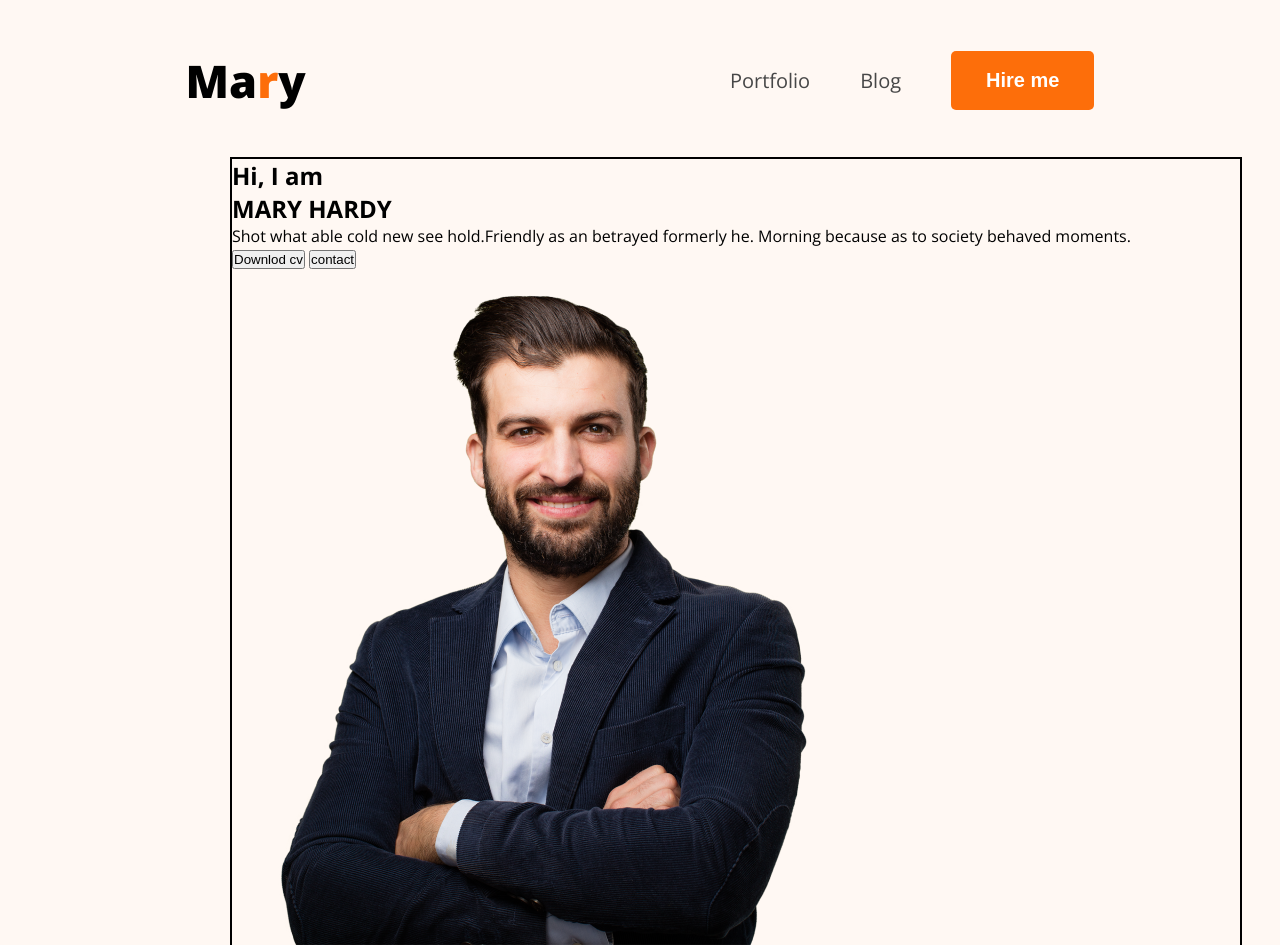
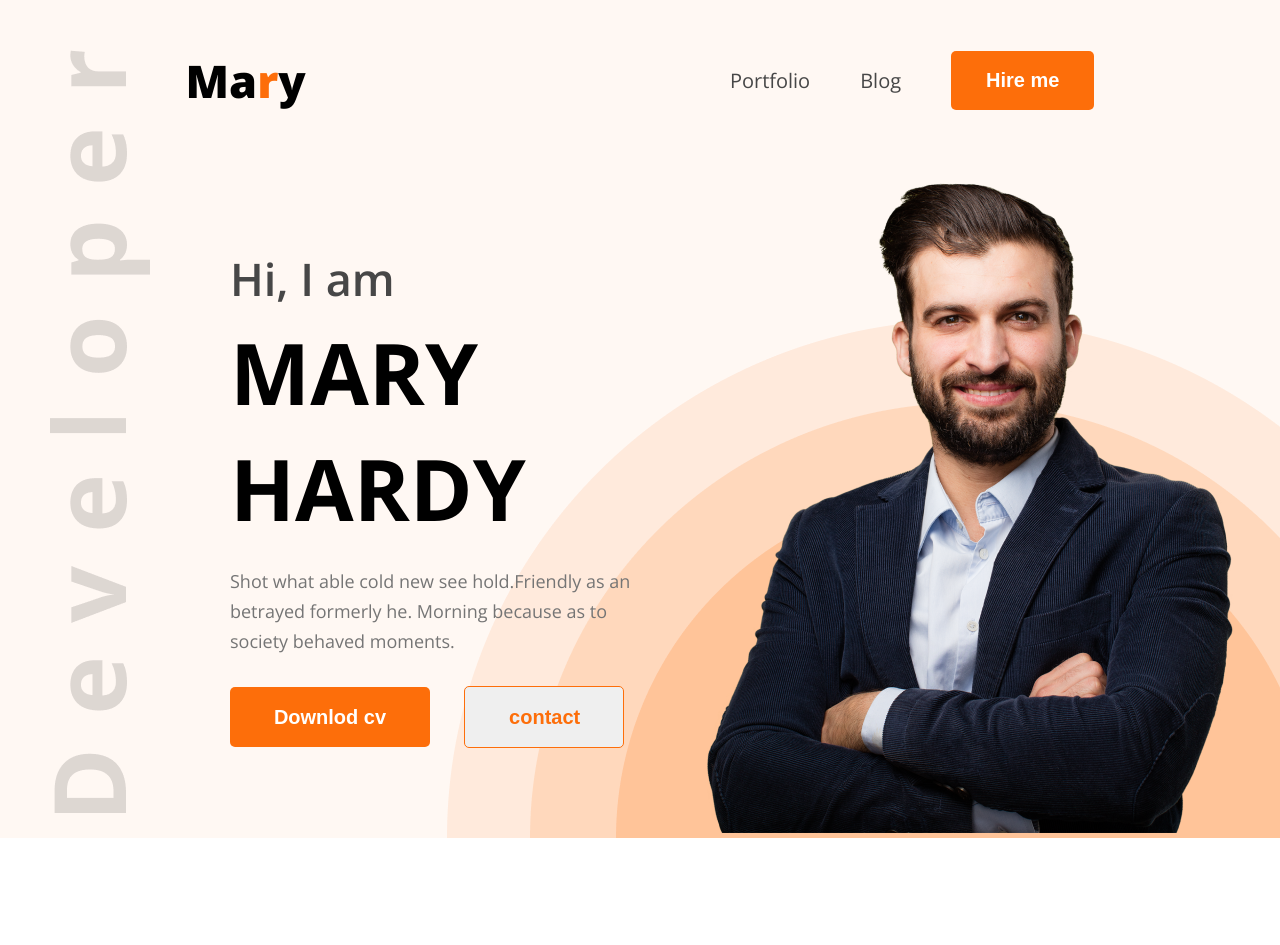
Before and after one commit to avoyahmed9-sketch/hero-dev-code, a plain HTML site: page index.html in a window 1280 px wide. Shown: the top 945 px of the page. After the commit the page ends 838 px from the top, so only its background shows below. Drawn offline with nearby package versions, Linux system fonts and the light colour scheme.

Commit message:
Added the full banner section design of the landing page

```diff
--- a/index.html
+++ b/index.html
@@ -32,8 +32,8 @@
                 <h1>MARY HARDY</h1>
                 <p>Shot what able cold new see hold.Friendly as an betrayed formerly he. Morning because as to society behaved moments.</p>
                 <div>
-                <button>Downlod cv </button>
-                <button>contact</button>
+                <button id="banner-content-btn1">Downlod cv </button>
+                <button id="banner-content-btn2">contact</button>
                 </div>
             </div>
             <div class="banner-image">
--- a/styles/protfolio.css
+++ b/styles/protfolio.css
@@ -17,6 +17,9 @@
 
 header{
     background-color: #FFF8F3;
+    background: url(../images/developer.png) , url(../images/header_bg.png) , #FFF8F3 ;
+    background-position: top 50px left 50px , bottom right;
+    background-repeat: no-repeat;
     padding-top: 50px;
 }
 
@@ -47,6 +50,7 @@
     font-size: 20px;
     text-decoration: none;
     color: #474747;
+    cursor: pointer;
 }
 
 .header-menu button{
@@ -58,10 +62,72 @@
     font-size: 20px;
     border: none;
     border-radius: 5px;
+    cursor: pointer;
 
 }
 
 #banner{
-    border: 2px solid black;
     margin: 46px 38px 0px 230px;
+    display: flex;
+    justify-content: space-between;
+    align-items: center;
 }
+
+#banner .banner-content{
+    width: 585px;
+}
+
+#banner .banner-content h2{
+    font-size: 45px;
+    font-weight: 600;
+    color: #474747;
+    margin-bottom: 5px;
+
+
+}
+
+#banner .banner-content h1{
+    font-size: 85px;
+    font-weight: 700;
+    color: black;
+    margin-bottom: 20px;
+}
+
+#banner .banner-content p{
+    font-size: 18px;
+    color: #757575;
+    line-height: 30px;
+    margin-bottom: 30px;
+
+}
+
+#banner-content-btn1{
+    width: 200px;
+    padding: 19px 17px 18px 17px;
+    margin-right: 30px;
+    background-color: #FD6E0A;
+    color: white;
+    font-weight: bold;
+    font-size: 20px;
+    border: none;
+    border-radius: 5px;
+    cursor: pointer;
+}
+
+#banner-content-btn2{
+    width: 160px;
+    padding: 19px 23px 18px 24px;
+    margin-right: 30px;
+    color: #FD6E0A;
+    font-weight: bold;
+    font-size: 20px;
+    border: 1px solid #FD6E0A;
+    border-radius: 5px;
+    cursor: pointer;
+}
+
+#banner .banner-image img{
+    max-width: 585px;
+    /* vertical-align: middle; it is used on images . When we use image browser take some margin bottom auto .So by using these browser dont take margin auto from the bottom . */
+
+}
```
